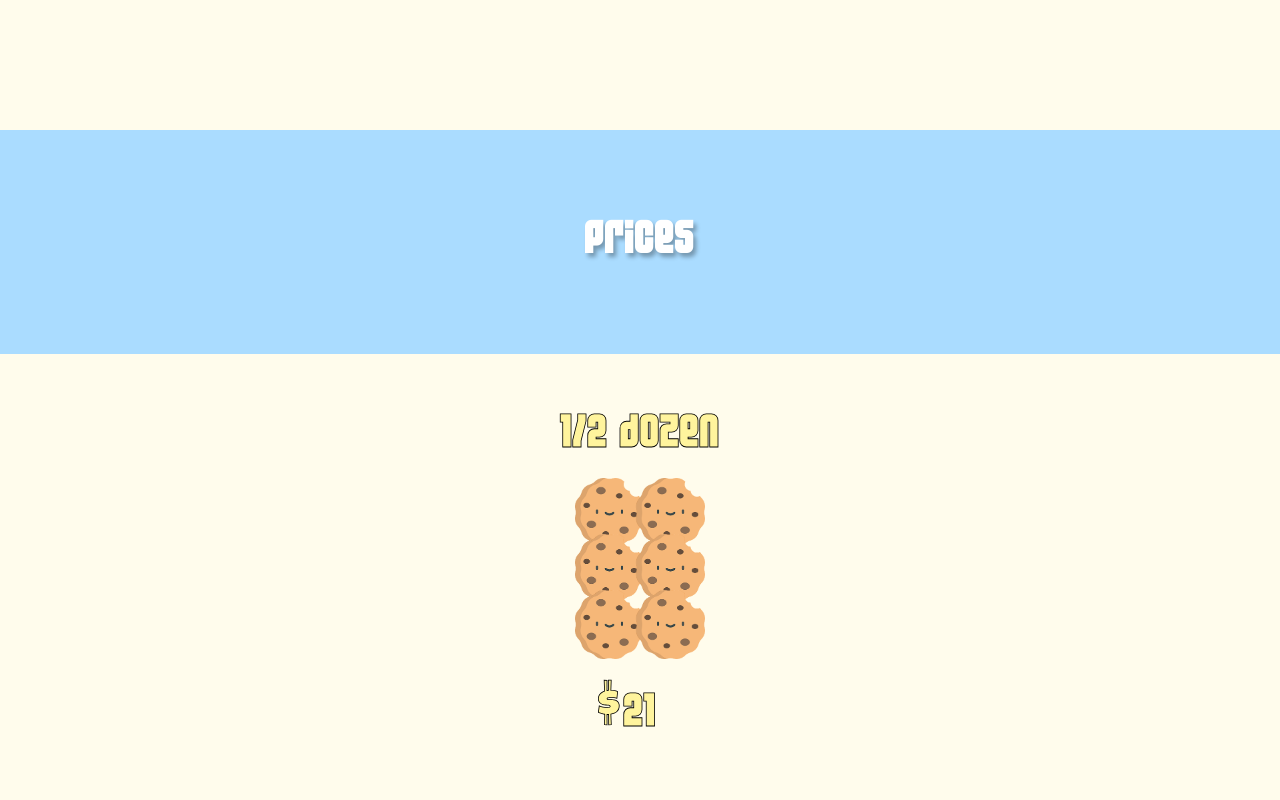
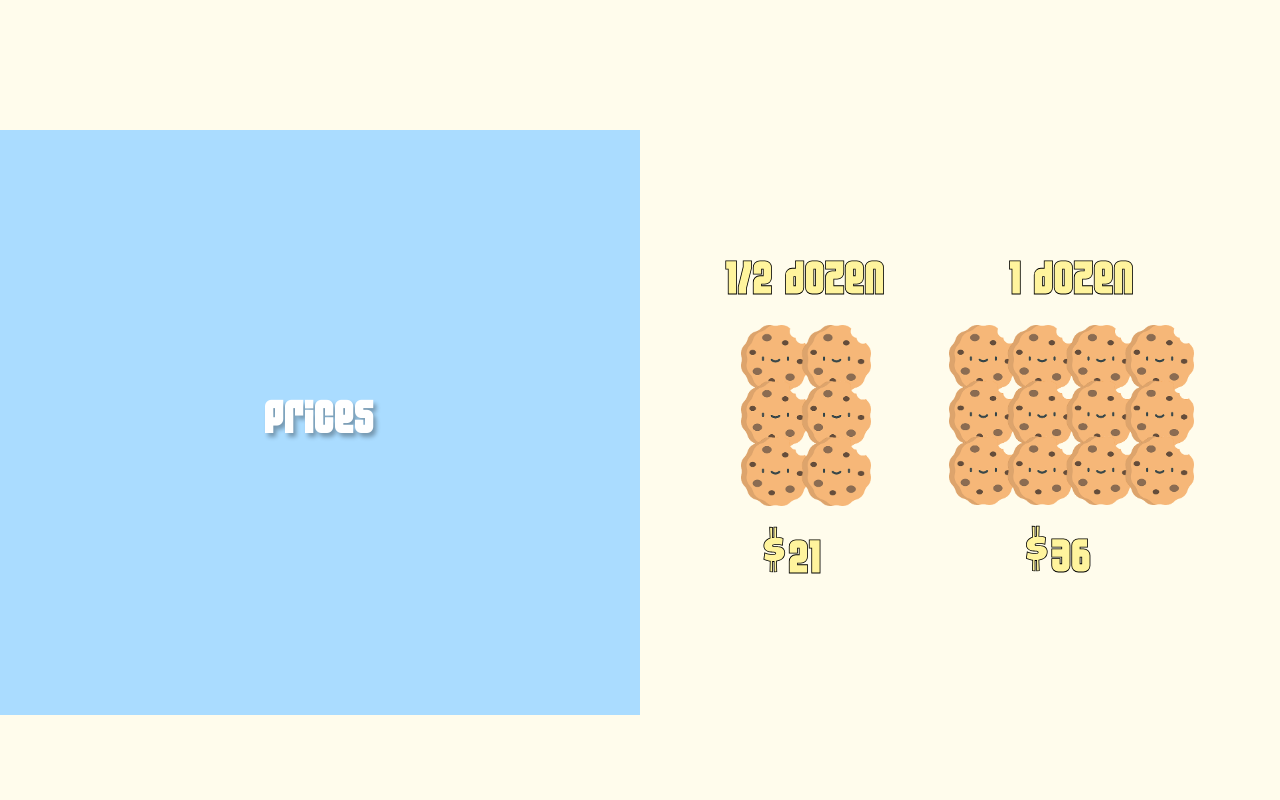
Before and after one commit to soniaarl/baking-it-right, a Vue app: page / in a window 1280 px wide. Shown: the part 1240-2040 px from the top of the page. Built offline with nearby package versions, Linux system fonts and the light colour scheme.

Commit message:
styles (PricesSection)

```diff
--- a/src/components/parts/CookieCard.vue
+++ b/src/components/parts/CookieCard.vue
@@ -82,7 +82,6 @@ img {
 @keyframes shake {
   0% {
     transform: translate(1px, 1px) rotate(0deg);
-    opacity: 1;
   }
   10% {
     transform: translate(-1px, -2px) rotate(-1deg);
@@ -98,6 +97,7 @@ img {
   }
   50% {
     transform: translate(-1px, 2px) rotate(-1deg);
+    opacity: 1;
   }
   60% {
     transform: translate(-3px, 1px) rotate(0deg);
--- a/src/components/sections/PricesSection.vue
+++ b/src/components/sections/PricesSection.vue
@@ -1,6 +1,7 @@
 <template>
-  <div>
-    <SectionTitle title="prices" colour="blue" />
+  <div class="container">
+    <SectionTitle class="SectionTitle" title="prices" colour="blue" />
+    <div class="cookies">
       <div class="half-dozen">
         <h2>1/2 dozen</h2>
         <img src="/cookies-images/half-dozen.png" alt="Half a dozen cookies" />
@@ -10,6 +11,7 @@
         <h2>1 dozen</h2>
         <img src="/cookies-images/one-dozen.png" alt="One dozen cookies" />
         <h2><span class="luckiest">$</span>36</h2>
+      </div>
     </div>
   </div>
 </template>
@@ -50,4 +52,39 @@ h2 {
   margin-top: 10px;
   margin-bottom: 20px;
 }
+
+@media (min-width: 580px) {
+  .cookies {
+    display: flex;
+    justify-content: center;
+    column-gap: 10%;
+  }
+}
+
+@media (min-width: 1000px) {
+  .container {
+    display: flex;
+  }
+
+  .SectionTitle {
+    width: 50%;
+    height: 585px;
+  }
+
+  .cookies {
+    width: 50%;
+    margin: auto;
+  }
+}
+
+@media (min-width: 1700px) {
+  .cookies {
+    justify-content: left;
+    padding-left: 150px;
+  }
+
+  .SectionTitle /deep/ h2 {
+    left: 70%;
+  }
+}
 </style>
```
Lines whose indentation alone changed are shown as unchanged.
